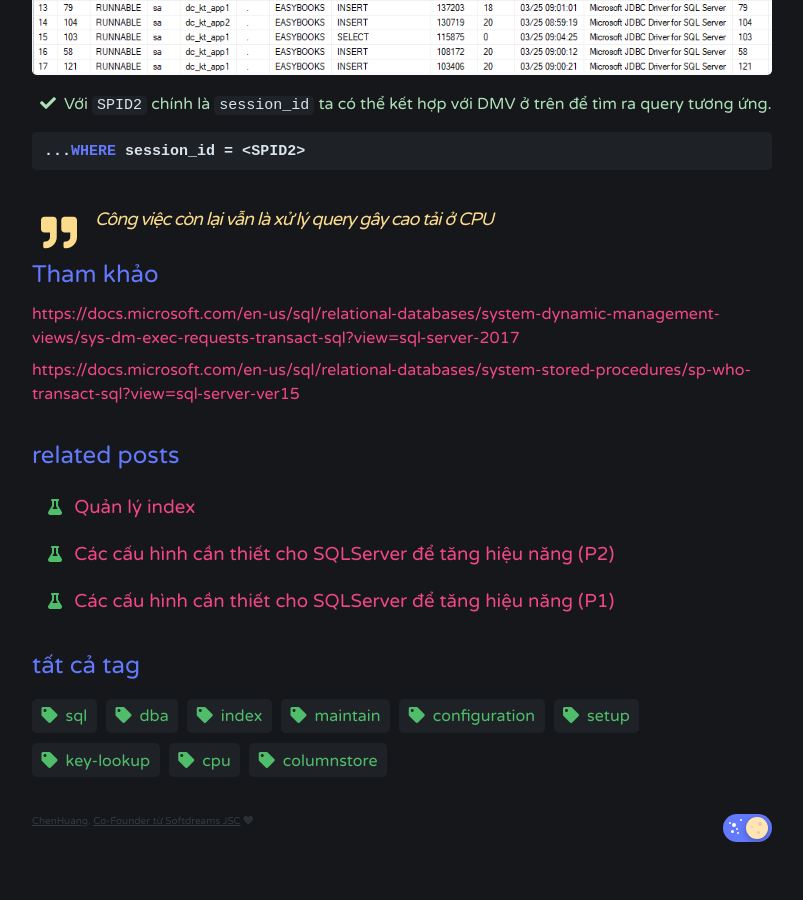
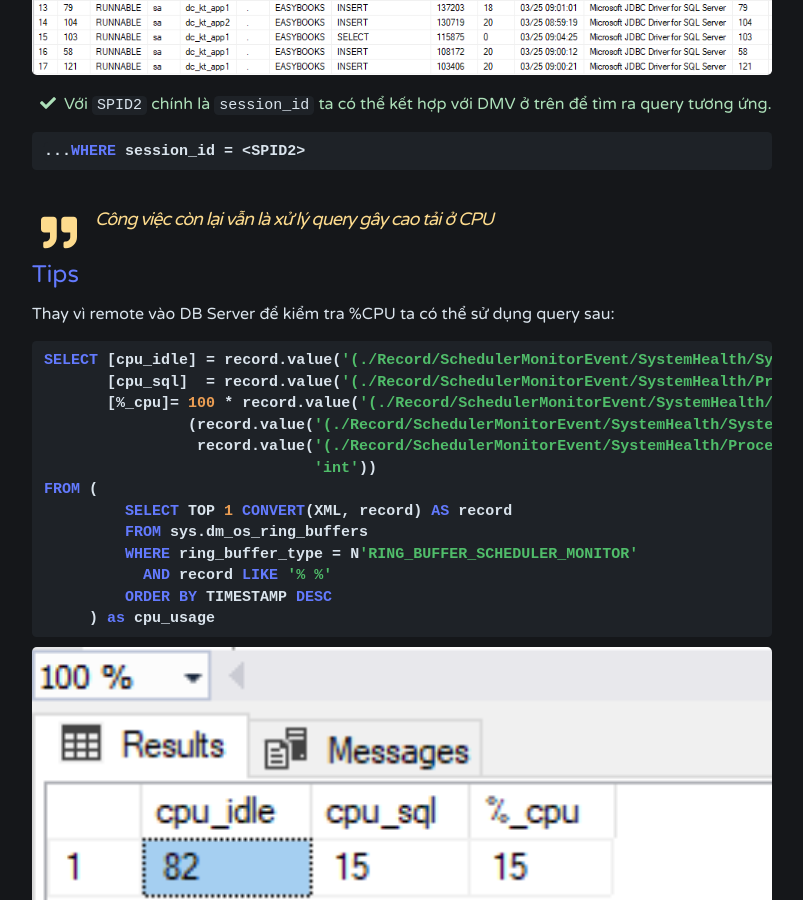
Before and after one commit to chenhuang511/chenhuang511.github.io, a Jekyll site: the page built from _posts/2021-03-05-sqlperf-maintain-cpu.md, in a window 1280 px wide and 900 px high, scrolled down 3468 px. Shown: the whole window, without its empty margins (238-1041 px from the left). Built offline with Jekyll 4.4.1, drawn with Linux system fonts in a browser that asks for light colours; comment, search, counter and statistics services are not loaded; before the commit the page ends 4342 px from its top, so only the background shows below that.

Commit message:
add tips

````diff
--- a/_posts/2021-03-05-sqlperf-maintain-cpu.md
+++ b/_posts/2021-03-05-sqlperf-maintain-cpu.md
@@ -125,6 +125,28 @@ Bằng cách insert kết quả của ```sp_who``` vào bảng tạm, ta có th
 
 > Công việc còn lại vẫn là xử lý query gây cao tải ở CPU
 
+## Tips
+
+Thay vì remote vào DB Server để kiểm tra %CPU ta có thể sử dụng query sau:
+
+```sql
+SELECT [cpu_idle] = record.value('(./Record/SchedulerMonitorEvent/SystemHealth/SystemIdle)[1]', 'int'),
+       [cpu_sql]  = record.value('(./Record/SchedulerMonitorEvent/SystemHealth/ProcessUtilization)[1]', 'int'),
+       [%_cpu]= 100 * record.value('(./Record/SchedulerMonitorEvent/SystemHealth/ProcessUtilization)[1]', 'int') /
+                (record.value('(./Record/SchedulerMonitorEvent/SystemHealth/SystemIdle)[1]', 'int') +
+                 record.value('(./Record/SchedulerMonitorEvent/SystemHealth/ProcessUtilization)[1]',
+                              'int'))
+FROM (
+         SELECT TOP 1 CONVERT(XML, record) AS record
+         FROM sys.dm_os_ring_buffers
+         WHERE ring_buffer_type = N'RING_BUFFER_SCHEDULER_MONITOR'
+           AND record LIKE '% %'
+         ORDER BY TIMESTAMP DESC
+     ) as cpu_usage
+```
+
+![image](/assets/images/sqlperf-3-maintain-cpu-4.png)
+
 ## Tham khảo
 
 [https://docs.microsoft.com/en-us/sql/relational-databases/system-dynamic-management-views/sys-dm-exec-requests-transact-sql?view=sql-server-2017](https://docs.microsoft.com/en-us/sql/relational-databases/system-dynamic-management-views/sys-dm-exec-requests-transact-sql?view=sql-server-2017)
````
Also changed, not shown: assets/images/sqlperf-3-maintain-cpu-4.png (added).
